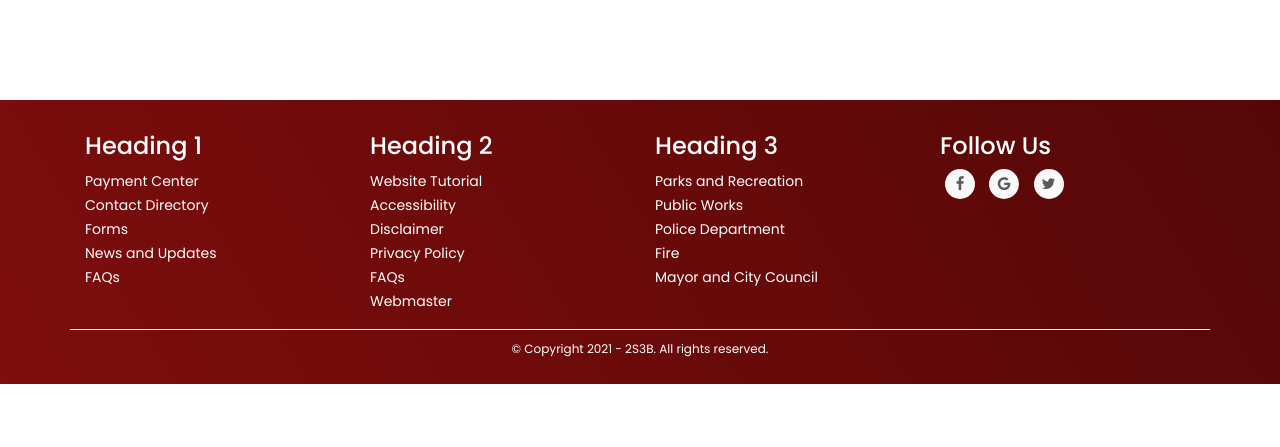
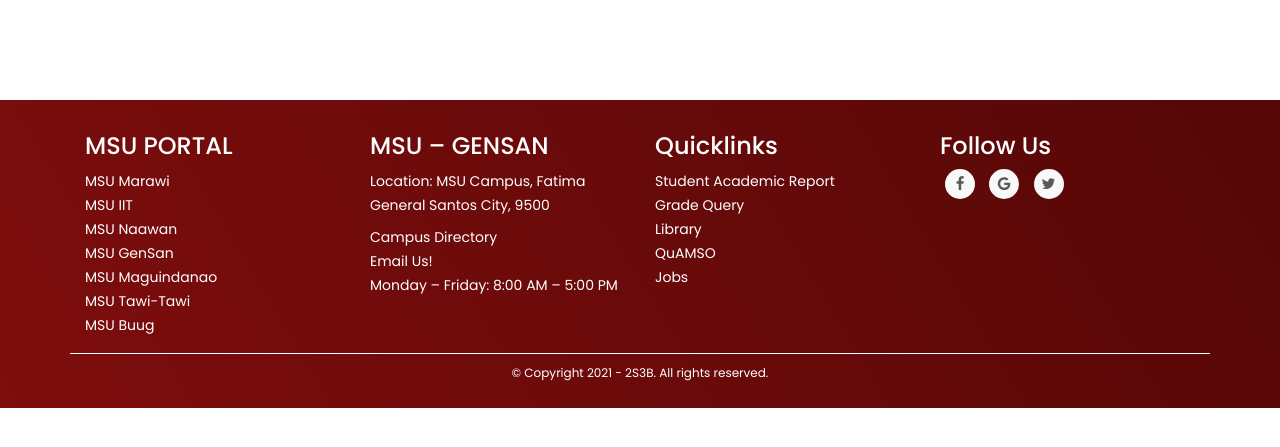
Before and after one commit to brianbeastmode/library, a Django app: page /staff in a window 1280 px wide. Shown: the part 98-545 px from the top of the page. Run offline with Django 3.2, Linux system fonts and the light colour scheme; the visitor is signed in with stand-in values (Sample User, id 1); some libraries are stand-ins or nearby versions.

Commit message:
Update base.html
added some functionalities

```diff
--- a/elib/templates/base.html
+++ b/elib/templates/base.html
@@ -48,42 +48,44 @@
       <div class="row">
         <div class="col-md-3 col-sm-6">
           <!--Column1-->
-          <div class="footer-pad">
-            <h4>Heading 1</h4>
+          <div class="footer-pad footer-one">
+            <h4>MSU PORTAL</h4>
             <ul class="list-unstyled">
               <li><a href="#"></a></li>
-              <li><a href="#">Payment Center</a></li>
-              <li><a href="#">Contact Directory</a></li>
-              <li><a href="#">Forms</a></li>
-              <li><a href="#">News and Updates</a></li>
-              <li><a href="#">FAQs</a></li>
+              <li><a href="https://next.msumain.edu.ph/">MSU Marawi</a></li>
+              <li><a href="https://www.msuiit.edu.ph/">MSU IIT</a></li>
+              <li><a href="https://msunaawan.edu.ph/">MSU Naawan</a></li>
+              <li><a href="https://msugensan.edu.ph/">MSU GenSan</a></li>
+              <li><a href="https://msumaguindanao.edu.ph/">MSU Maguindanao</a></li>
+              <li><a href="https://beta.msutawi-tawi.edu.ph/">MSU Tawi-Tawi</a></li>
+              <li><a href="https://msubuugcampus.com/">MSU Buug</a></li>
             </ul>
           </div>
         </div>
         <div class="col-md-3 col-sm-6">
           <!--Column1-->
-          <div class="footer-pad">
-            <h4>Heading 2</h4>
+          <div class="footer-pad footer-two">
+            <h4>MSU – GENSAN</h4>
             <ul class="list-unstyled">
-              <li><a href="#">Website Tutorial</a></li>
-              <li><a href="#">Accessibility</a></li>
-              <li><a href="#">Disclaimer</a></li>
-              <li><a href="#">Privacy Policy</a></li>
-              <li><a href="#">FAQs</a></li>
-              <li><a href="#">Webmaster</a></li>
+              <li><a style="pointer-events: none;">
+                Location: MSU Campus, Fatima General Santos City, 9500
+              </a></li>
+              <li><a href="#">Campus Directory</a></li>
+              <li><a href="#">Email Us!</a></li>
+              <li><a style="pointer-events: none;">Monday – Friday: 8:00 AM – 5:00 PM</a></li>
             </ul>
           </div>
         </div>
         <div class="col-md-3 col-sm-6">
           <!--Column1-->
-          <div class="footer-pad">
-            <h4>Heading 3</h4>
+          <div class="footer-pad footer-three">
+            <h4>Quicklinks</h4>
             <ul class="list-unstyled">
-              <li><a href="#">Parks and Recreation</a></li>
-              <li><a href="#">Public Works</a></li>
-              <li><a href="#">Police Department</a></li>
-              <li><a href="#">Fire</a></li>
-              <li><a href="#">Mayor and City Council</a></li>
+              <li><a href="https://bigeye.msugensan.edu.ph/">Student Academic Report</a></li>
+              <li><a href="https://sso.msugensan.edu.ph/Home/ViewGrade">Grade Query</a></li>
+              <li><a href="/">Library</a></li>
+              <li><a href="https://msugensan.edu.ph/quality-assurance-management-services-office/">QuAMSO</a></li>
+              <li><a href="https://msugensan.edu.ph/job-listings/">Jobs</a></li>
               <li>
                 <a href="#"></a>
               </li>
```
